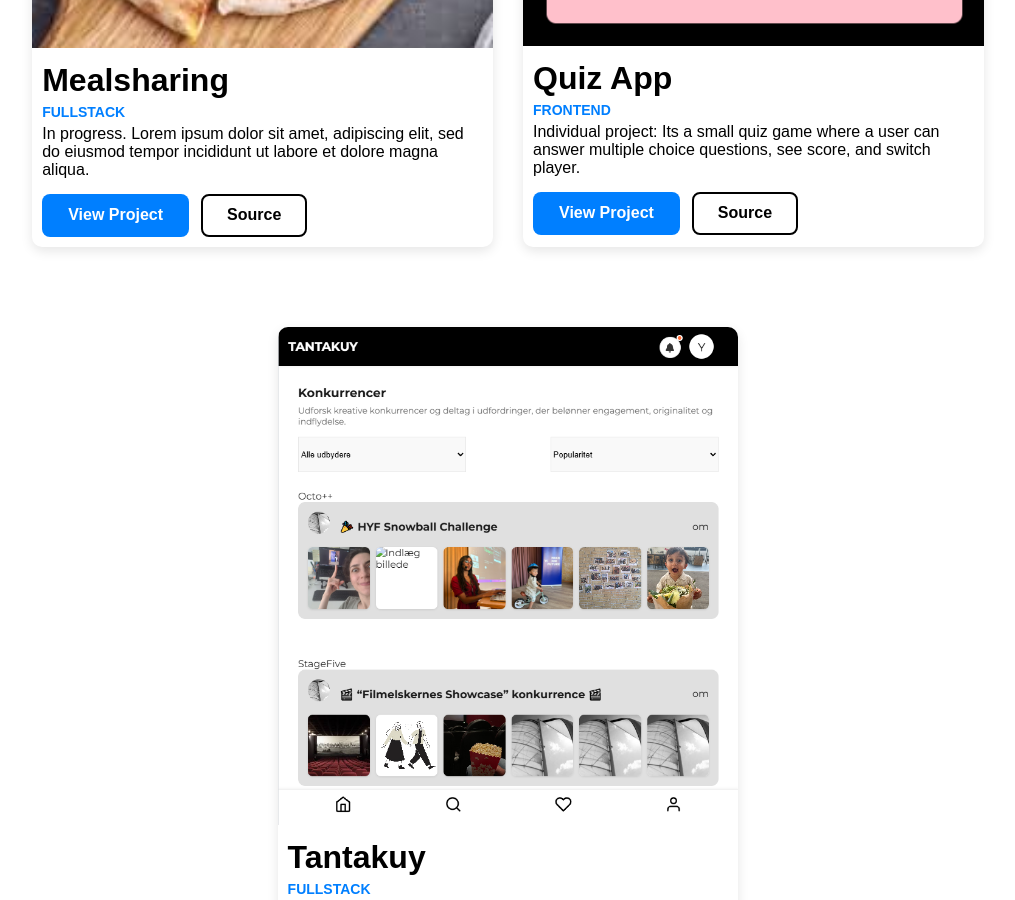
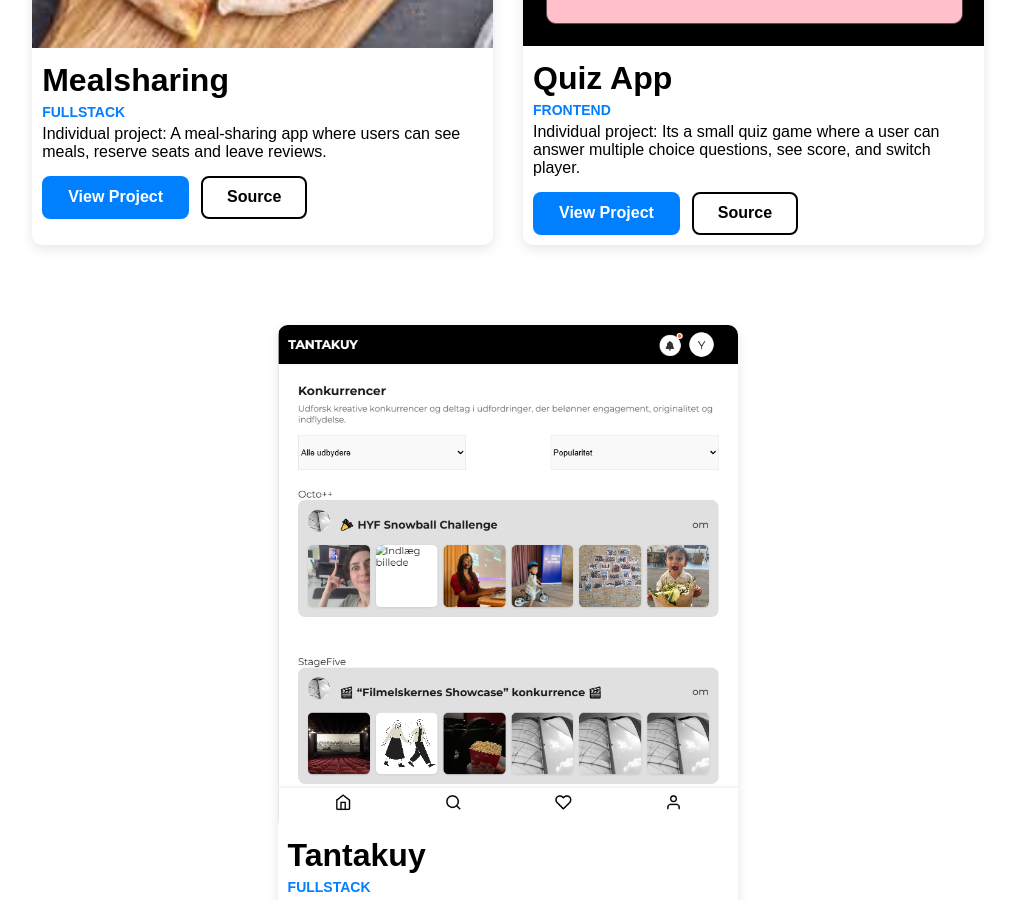
Before and after one commit to Ganja0003/my-portfolio, a Next.js app: page / in a window 1280 px wide. Shown: the part 1360-2260 px from the top of the page, without its empty margins (132-1147 px from the left). Built offline with nearby package versions, Linux system fonts and the light colour scheme.

Commit message:
Add description to meal-sharing project and link to the deployed site.

```diff
--- a/src/app/components/projects/projectList.jsx
+++ b/src/app/components/projects/projectList.jsx
@@ -9,8 +9,8 @@ export default function ProjectList() {
           img='images/pizza.jpeg'
           projectTitle="Mealsharing"
           techStack="FULLSTACK"
-          projectDescription="In progress. Lorem ipsum dolor sit amet, adipiscing elit, sed do eiusmod tempor incididunt ut labore et dolore magna aliqua. "
-          viewProjectLink="https://github.com/Ganja0003/meal-sharing"
+          projectDescription="Individual project: A meal-sharing app where users can see meals, reserve seats and leave reviews. "
+          viewProjectLink="https://meal-sharing-amber.vercel.app/"
           viewSourceLink="https://github.com/Ganja0003/meal-sharing"
         />
          <Projects
```
